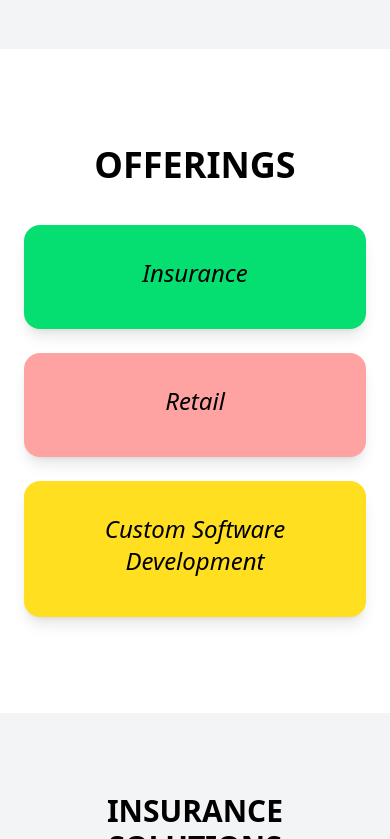
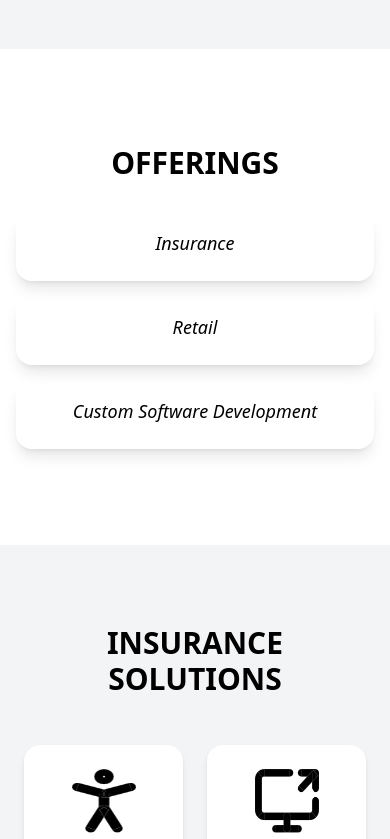
Before and after one commit to varun77x/Static_website_IT, a React (Vite) app in the folder frontend/: page / in a window 390 px wide. Shown: the part 1565-2404 px from the top of the page. Built offline with nearby package versions, Linux system fonts and the light colour scheme.

Commit message:
vercel push

```diff
--- a/frontend/src/Components/Offerings.jsx
+++ b/frontend/src/Components/Offerings.jsx
@@ -14,27 +14,28 @@ export default function Offerings() {
     return (
         <>
             {/* Offerings Title Section */}
-            <section id="offerings" className="mt-20 w-full bg-white flex flex-col justify-center items-center px-6 py-4">
-                <h2 className="text-4xl md:text-6xl font-semibold mb-10 text-center w-full">OFFERINGS</h2>
+            <section id="offerings" className="mt-20 w-full bg-white flex flex-col justify-center items-center px-4 sm:px-6 py-4 sm:py-6">
+                <h2 className="text-3xl sm:text-4xl md:text-5xl font-semibold mb-8 sm:mb-10 text-center w-full">OFFERINGS</h2>
 
-                <div className="flex flex-col space-y-6 w-full max-w-5xl">
-                    <div className="bg-green-400 hover:bg-green-500 transition-colors duration-400 rounded-2xl shadow-lg p-8">
-                        <h3 className="text-2xl mb-2 text-center italic">Insurance</h3>
+                <div className="grid grid-cols-1 sm:grid-cols-2 lg:grid-cols-3 gap-4 sm:gap-6 w-full max-w-4xl">
+                    <div className="transition-colors duration-400 rounded-2xl shadow-lg p-4 sm:p-6">
+                        <h3 className="text-lg sm:text-xl md:text-2xl mb-2 text-center italic">Insurance</h3>
                     </div>
-                    <div className="bg-red-300 hover:bg-red-400 transition-colors duration-500 rounded-2xl shadow-lg p-8">
-                        <h3 className="text-2xl mb-2 text-center italic">Retail</h3>
+                    <div className="transition-colors duration-500 rounded-2xl shadow-lg p-4 sm:p-6">
+                        <h3 className="text-lg sm:text-xl md:text-2xl mb-2 text-center italic">Retail</h3>
                     </div>
-                    <div className="bg-yellow-300 hover:bg-yellow-400 transition-colors duration-400 rounded-2xl shadow-lg p-8">
-                        <h3 className="text-2xl mb-2 text-center italic">Custom Software Development</h3>
+                    <div className="transition-colors duration-400 rounded-2xl shadow-lg p-4 sm:p-6">
+                        <h3 className="text-lg sm:text-xl md:text-2xl mb-2 text-center italic">Custom Software Development</h3>
                     </div>
                 </div>
             </section>
+
 
             {/* Insurance Solutions Section */}
             <section id="insurance" className="mt-20 w-full bg-gray-100 py-20 px-6 flex flex-col items-center">
                 <h2 className="text-3xl font-semibold mb-12 text-center">INSURANCE SOLUTIONS</h2>
 
-                <div className="grid grid-cols-1 sm:grid-cols-2 lg:grid-cols-4 gap-6 w-full max-w-6xl">
+                <div className="grid grid-cols-2 sm:grid-cols-2 lg:grid-cols-4 gap-6 w-full max-w-6xl">
                     <div className="bg-white p-6 rounded-2xl shadow-md hover:bg-blue-50 transition-colors duration-300 flex flex-col items-center text-center">
                         <img src={IS1} alt="Glimpse" className="w-16 h-16 mb-4" />
                         <h3 className="text-xl font-semibold mb-2">GLIMPSE - Life Insurance Admin System</h3>
```
